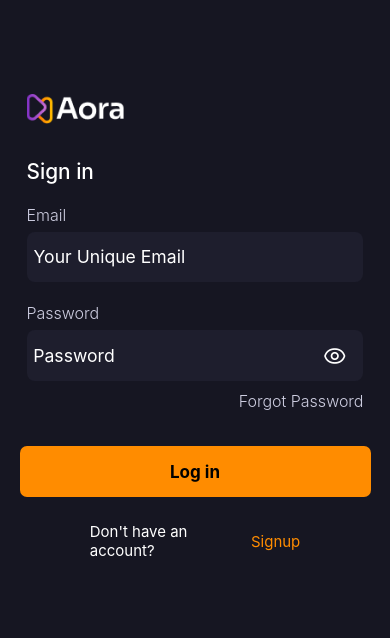
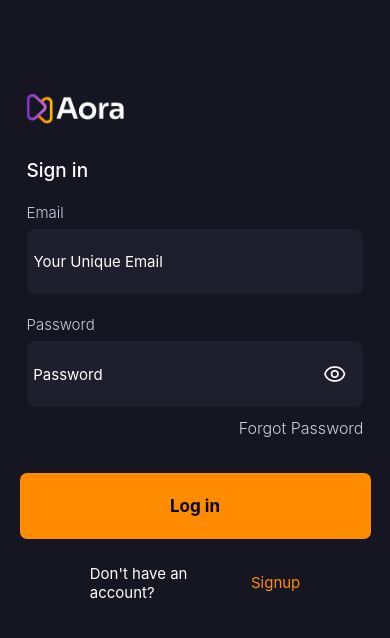
Before and after one commit to ellie-ctrl35/Aora, a React Native app: screen /Login in a window 390 px wide. Shown: the top 638 px of the page. Built offline with nearby package versions, Linux system fonts and the light colour scheme.

Commit message:
style changes

```diff
--- a/components/Forms/SignInForm.js
+++ b/components/Forms/SignInForm.js
@@ -42,7 +42,7 @@ const SignInForm = () => {
         </Pressable>
       </View>
       <Text style={styles.ForgotTxt}>Forgot Password</Text>
-      <SubmitButton onPress={handleSignIn} text="Log in" width="100%" height="10%" />
+      <SubmitButton onPress={handleSignIn} text="Log in" width="100%" height="13%" />
       <Pressable onPress={navToRegister} style={styles.switchLink}>
         <Text style={styles.txt1}>Don't have an account?</Text>
         <Text style={styles.txt2}>Signup</Text>
@@ -62,7 +62,7 @@ const styles = StyleSheet.create({
   },
   Headertxt: {
     color: "#fff",
-    fontSize: "1.3rem",
+    fontSize: 19,
     fontWeight: 500,
     marginLeft: "2%"
   },
@@ -70,19 +70,18 @@ const styles = StyleSheet.create({
     marginTop: "6%",
     marginLeft: "2%",
     color: "#CDCDE0",
-    fontSize: "1rem",
+    fontSize: 15,
     fontWeight: 300
   },
   emailInput: {
     backgroundColor: "#1E1E2D",
     width: "96%",
-    height: "10%",
+    height: "13%",
     borderRadius: 8,
     marginTop: "2%",
     alignSelf: "center",
-    outline: "#FF8C00",
     color: "#fff",
-    fontSize: "1.1rem",
+    fontSize: 15,
     paddingLeft: "2%"
   },
   passBox: {
@@ -91,7 +90,7 @@ const styles = StyleSheet.create({
     alignItems: "center",
     backgroundColor: "#1E1E2D",
     width: "96%",
-    height: "10%",
+    height: "13%",
     borderRadius: 8,
     marginTop: "2%",
     alignSelf: "center",
@@ -101,7 +100,7 @@ const styles = StyleSheet.create({
     width: "85%",
     height: "100%",
     color: "#fff",
-    fontSize: "1.1rem",
+    fontSize: 15,
     paddingLeft: "2%",
   },
   ForgotTxt: {
--- a/components/NoVids.js
+++ b/components/NoVids.js
@@ -16,7 +16,7 @@ const NoVids = () => {
         onPress={navToHome}
         text="Back to Explore"
         width="100%"
-        height="15%"
+        height="18%"
       />
     </View>
   );
--- a/components/UserInfo.js
+++ b/components/UserInfo.js
@@ -43,7 +43,9 @@ const styles = StyleSheet.create({
         color:"#fff",
         fontSize:18,
         fontWeight:400,
-        marginTop:"1%"
+        marginTop:"3%",
+        width:300,
+        textAlign:"center",
     },
     numbers:{
         width:"70%",
@@ -64,7 +66,7 @@ const styles = StyleSheet.create({
     number:{
         color:"white",
         fontSize:25,
-        fontWeight:"700"
+        fontWeight:700
     },
     title:{
         color:"white",
--- a/screens/Client/Create.js
+++ b/screens/Client/Create.js
@@ -60,7 +60,7 @@ const Create = () => {
         onPress={handleSubmit}
         text={loading ? "Submitting..." : "Submit & Publish"}
         width="90%"
-        height={60}
+        height="8%"
       />
     </SafeAreaView>
   );
--- a/screens/Client/Home.js
+++ b/screens/Client/Home.js
@@ -11,7 +11,7 @@ const Home = () => {
         </Text>
       </View>
       <View style={styles.searchBox}>
-        <TextInput style={styles.searchInput} textContentType="text" placeholder="Search for a video topic"/>
+        <TextInput style={styles.searchInput} placeholder="Search for a video topic"/>
       </View>
     </SafeAreaView>
   );
@@ -41,7 +41,7 @@ const styles = StyleSheet.create({
   },
   searchBox:{
     width:"90%",
-    height:"7%",
+    height:"9%",
     backgroundColor:"#1E1E2D",
     marginTop:"4%",
     borderRadius:8
```
